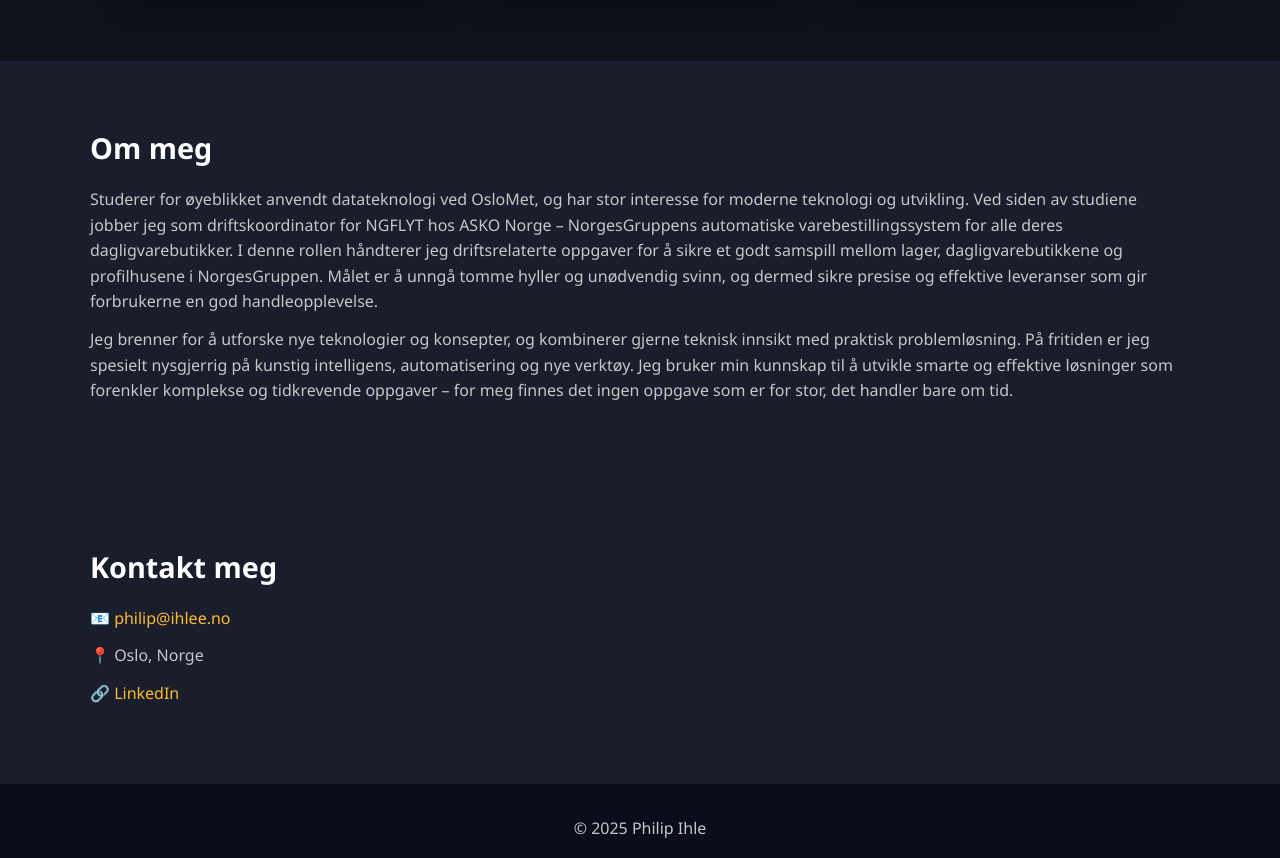
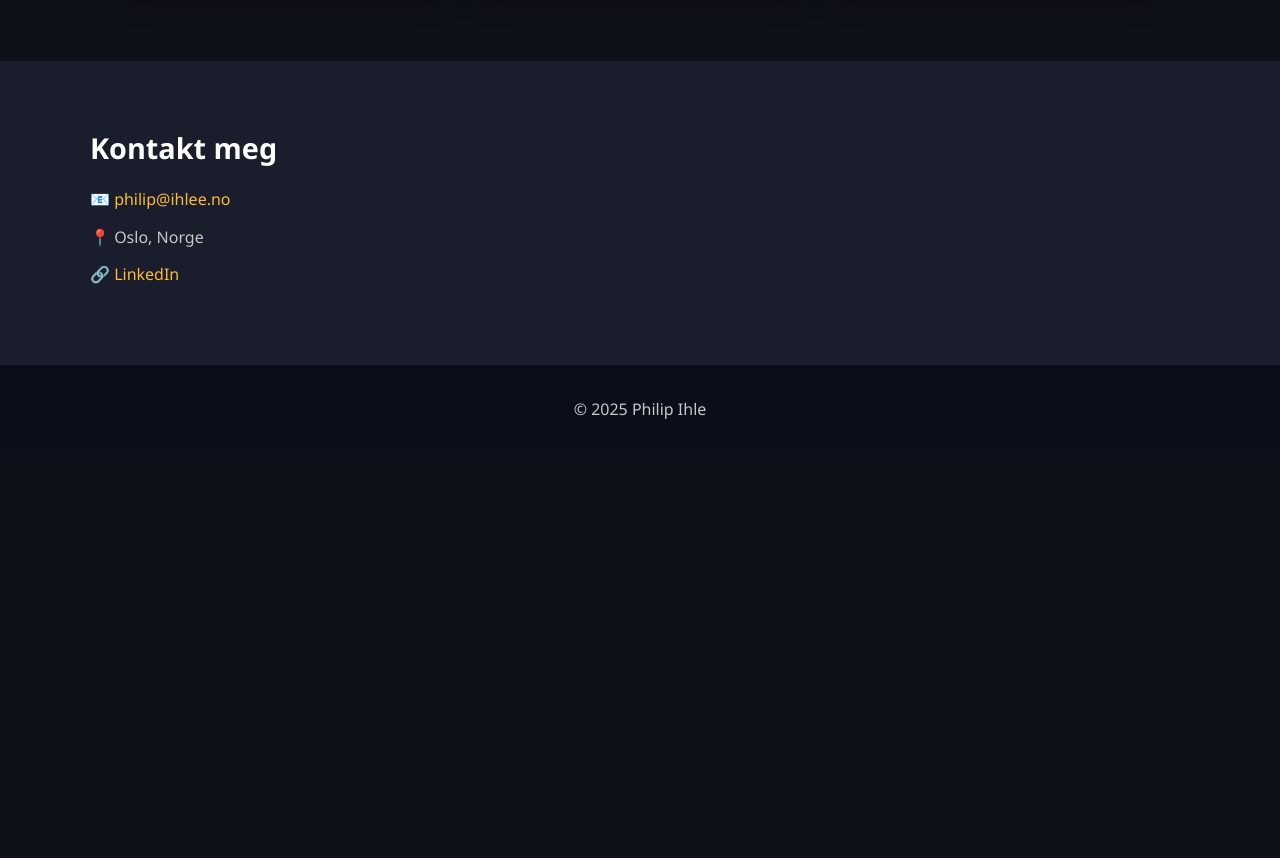
Before and after one commit to philipihle/portofolje.no, a plain HTML site: page index.html in a window 1280 px wide. Shown: the part 1280-2138 px from the top of the page. After the commit the page ends 1734 px from the top, so only its background shows below. Drawn offline with Linux system fonts and the light colour scheme.

```diff
--- a/index.html
+++ b/index.html
@@ -95,23 +95,6 @@
     </div>
   </section>
 
-  <section id="om" class="about dark-section">
-    <div class="section-container">
-      <h2>Om meg</h2>
-      <p>
-        Studerer for øyeblikket anvendt datateknologi ved OsloMet, og har stor interesse for moderne
-        teknologi og utvikling. Ved siden av studiene jobber jeg som driftskoordinator for NGFLYT hos
-        ASKO Norge – NorgesGruppens automatiske varebestillingssystem for alle deres dagligvarebutikker.
-        I denne rollen håndterer jeg driftsrelaterte oppgaver for å sikre et godt samspill mellom lager,
-        dagligvarebutikkene og profilhusene i NorgesGruppen. Målet er å unngå tomme hyller og unødvendig
-        svinn, og dermed sikre presise og effektive leveranser som gir forbrukerne en god handleopplevelse.
-      </p>
-      <p>
-        Jeg brenner for å utforske nye teknologier og konsepter, og kombinerer gjerne teknisk innsikt med praktisk problemløsning. På fritiden er jeg spesielt nysgjerrig på kunstig intelligens, automatisering og nye verktøy. Jeg bruker min kunnskap til å utvikle smarte og effektive løsninger som forenkler komplekse og tidkrevende oppgaver – for meg finnes det ingen oppgave som er for stor, det handler bare om tid.
-      </p>
-    </div>
-  </section>
-
   <section id="kontakt" class="contact dark-section">
     <div class="section-container">
       <h2>Kontakt meg</h2>
```
